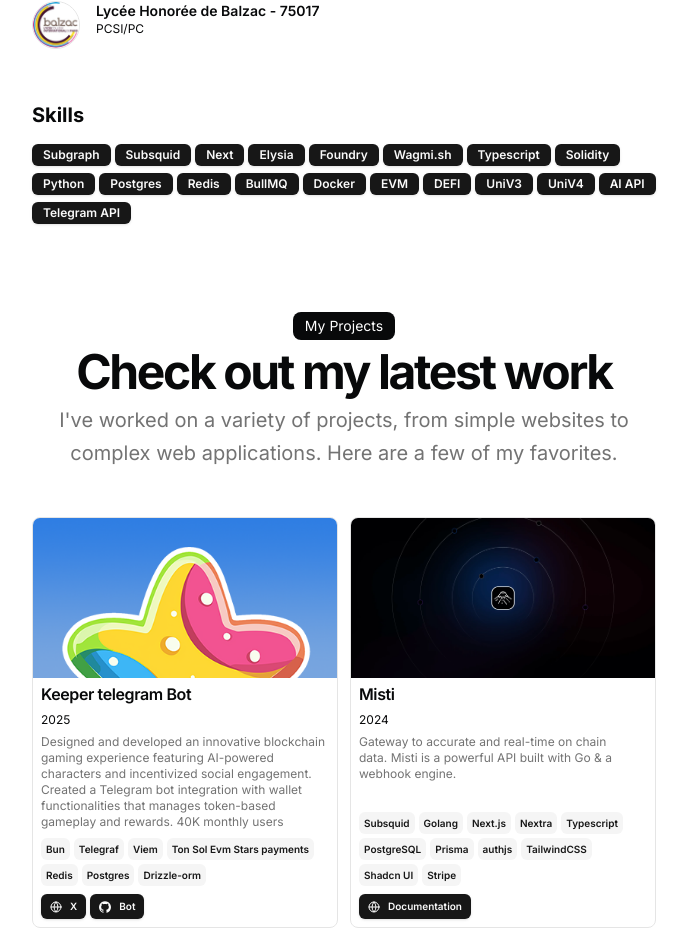
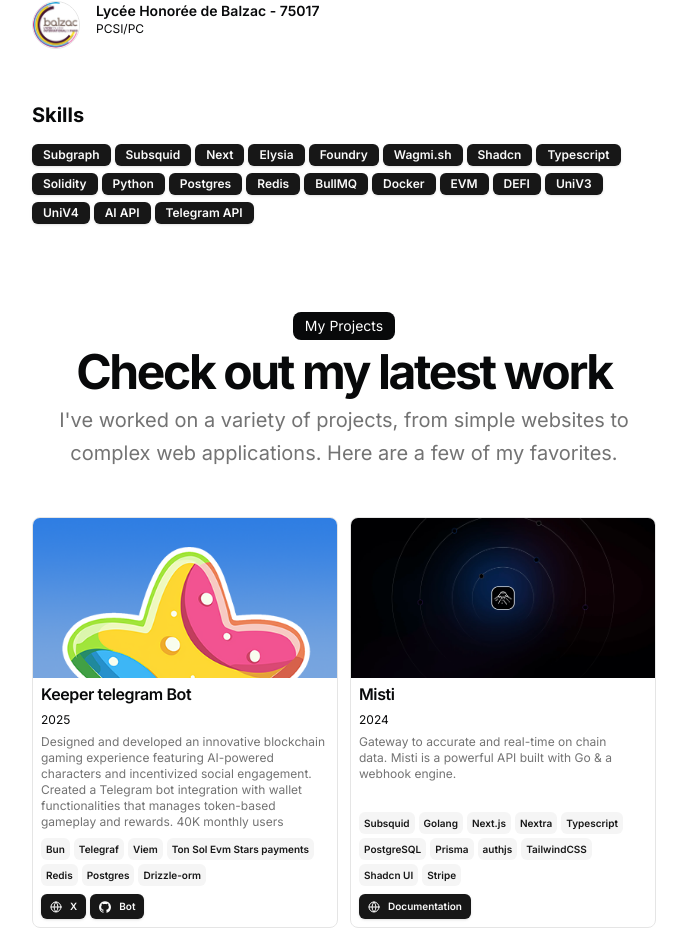
Before and after one commit to Marco75116/Portfolio_V2, a Next.js app: page / in a window 1280 px wide. Shown: the part 873-1811 px from the top of the page, without its empty margins (296-983 px from the left). Built offline with nearby package versions, Linux system fonts and the light colour scheme.

Commit message:
update skills

```diff
--- a/src/data/resume.tsx
+++ b/src/data/resume.tsx
@@ -19,6 +19,7 @@
     "Elysia",
     "Foundry",
     "Wagmi.sh",
+    "Shadcn",
     "Typescript",
     "Solidity",
     "Python",
```
